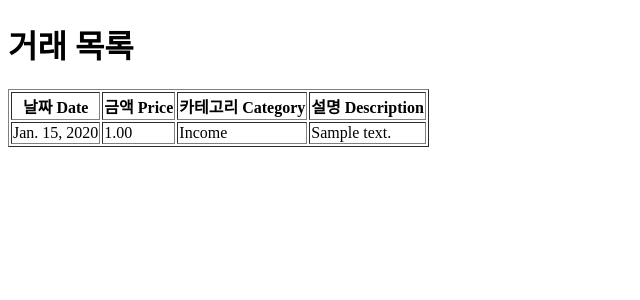
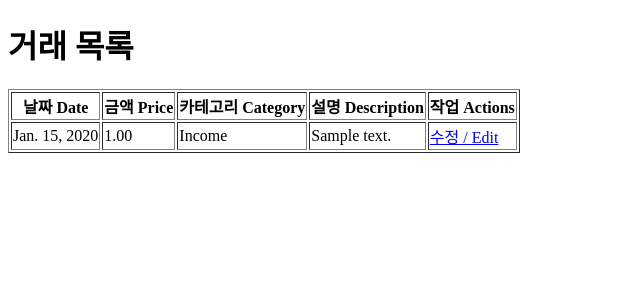
Before and after one commit to sy0419/accoutBook, a Django app: page /transactions/ in a window 1280 px wide. Shown: the top 300 px of the page, without its empty margins (0-640 px from the left). Run offline with Django 5.2, Linux system fonts and the light colour scheme; tables that the repository leaves empty hold one stand-in row (values such as "Sample post").

Commit message:
Add edit link to each transaction in the list view.

```diff
--- a/accountBookProject/accountBook/templates/transaction_list.html
+++ b/accountBookProject/accountBook/templates/transaction_list.html
@@ -15,6 +15,7 @@
                 <th>금액 Price</th>
                 <th>카테고리 Category</th>
                 <th>설명 Description</th>
+                <th>작업 Actions</th>
             </tr>
         </thead>
         <tbody>
@@ -24,6 +25,10 @@
                     <td>{{ transaction.account }}</td>
                     <td>{{ transaction.get_category_display }}</td>
                     <td>{{ transaction.description }}</td>
+                    <td>
+                        <!-- 수정 링크 추가 / Add edit link -->
+                        <a href="{% url 'edit_transaction' transaction.pk %}">수정 / Edit</a>
+                    </td>
                 </tr>
             {% empty %}
                 <tr>
```
